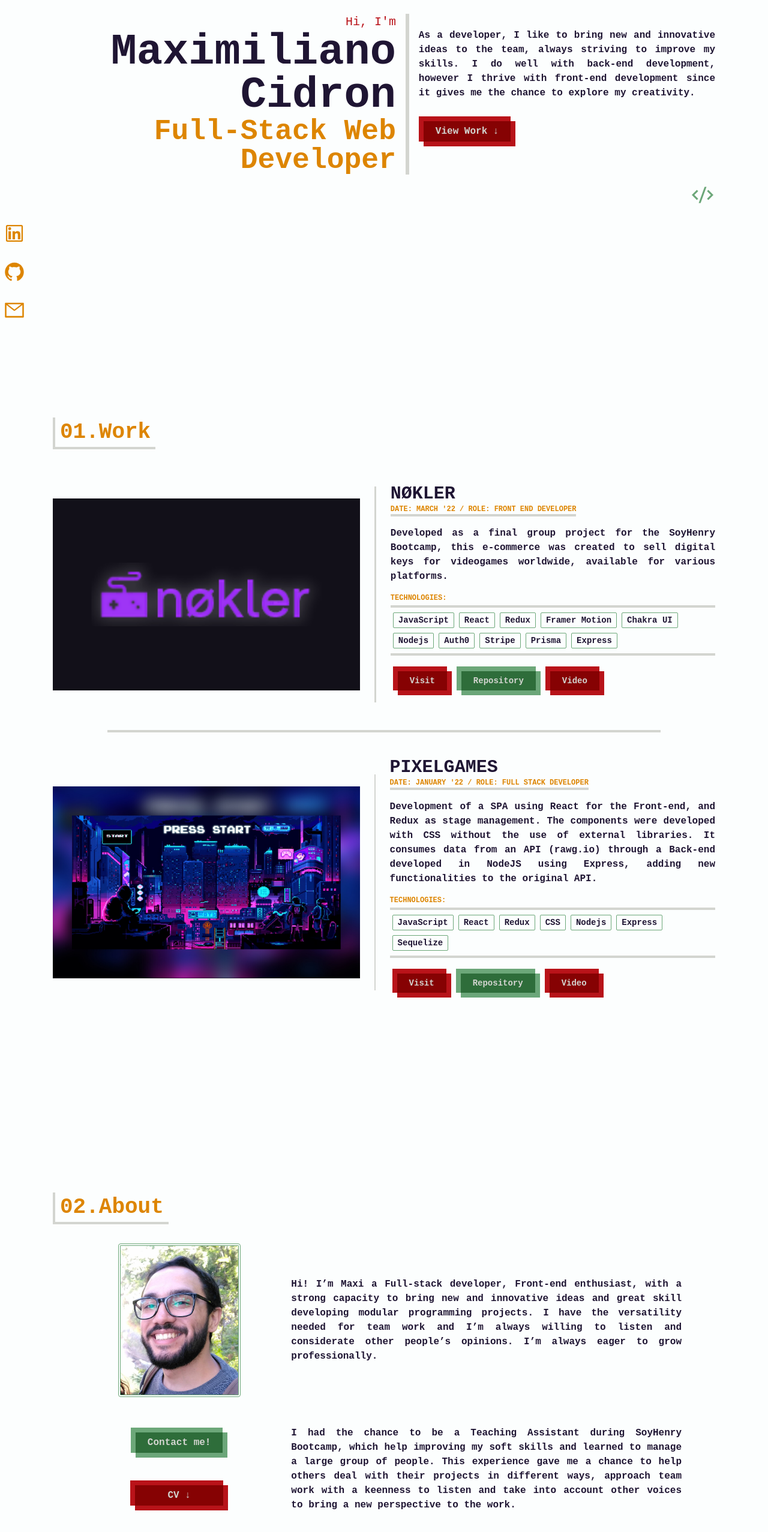
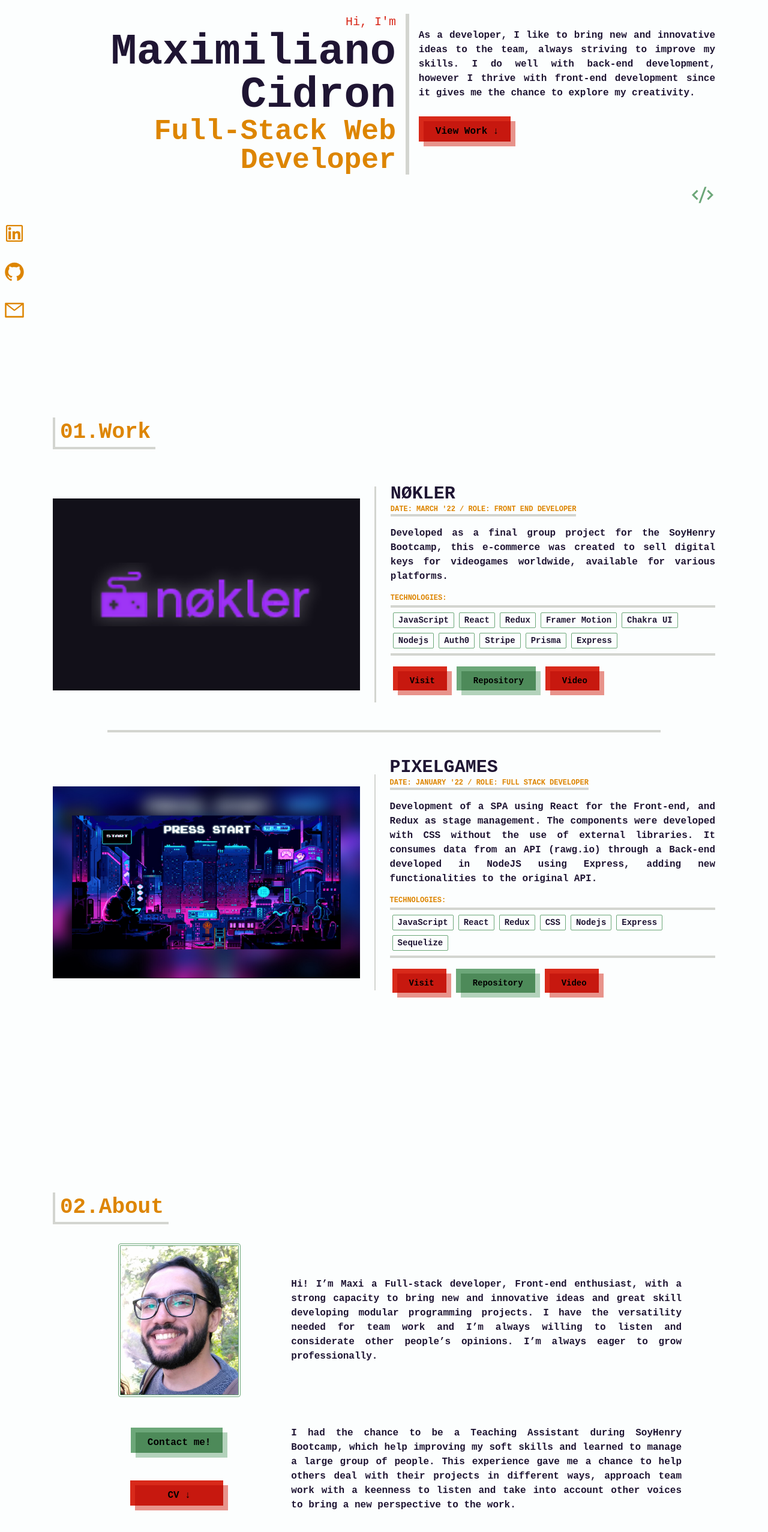
Before and after one commit to MaximilianoCidron/Portfolio, a React (Create React App) app: page / in a window 1280 px wide. Shown: the part 243-2797 px from the top of the page at 60% size. Built offline with nearby package versions, Linux system fonts and the light colour scheme.

Commit message:
Buttons color fix

```diff
--- a/src/components/About.jsx
+++ b/src/components/About.jsx
@@ -47,10 +47,10 @@
                 spy={true}
                 smooth={true}
                 duration={1500}
-                className="relative cursor-pointer mx-2 py-3 font-bold text-light_structure dark:text-structure group px-6 transition-all duration-700"
+                className="relative cursor-pointer mx-2 py-3 font-bold text-black group px-6 transition-all duration-700"
               >
                 <span className="absolute inset-0 w-full h-full transition-all duration-700 transform -translate-x-1 -translate-y-1 bg-light_subtitle dark:bg-subtitle ease dark:opacity-80 lg:group-hover:translate-x-0 lg:group-hover:translate-y-0"></span>
-                <span className="absolute inset-0 w-full h-full transition-all duration-700 transform translate-x-1 translate-y-1 bg-light_subtitle dark:bg-subtitle ease dark:opacity-80 lg:group-hover:translate-x-0 lg:group-hover:translate-y-0 mix-blend-multiply dark:mix-blend-screen"></span>
+                <span className="absolute inset-0 w-full h-full transition-all duration-700 transform translate-x-1 translate-y-1 bg-light_subtitle dark:bg-subtitle ease opacity-50 dark:opacity-80 lg:group-hover:translate-x-0 lg:group-hover:translate-y-0 mix-blend-multiply dark:mix-blend-screen"></span>
                 <span className="relative">Contact me!</span>
               </Link>
             </div>
@@ -58,10 +58,10 @@
               <a
                 href="../assets/English_CV_Maximiliano_Cidron.pdf"
                 download
-                className="mx-2 py-3 font-bold text-light_structure dark:text-structure group relative px-[58px] transition-all duration-700"
+                className="mx-2 py-3 font-bold text-black group relative px-[58px] transition-all duration-700"
               >
                 <span className="absolute inset-0 w-full h-full transition-all duration-700 transform -translate-x-1 -translate-y-1 bg-light_hover dark:bg-hover ease dark:opacity-80 lg:group-hover:translate-x-0 lg:group-hover:translate-y-0"></span>
-                <span className="absolute inset-0 w-full h-full transition-all duration-700 transform translate-x-1 translate-y-1 bg-light_hover dark:bg-hover ease dark:opacity-80 lg:group-hover:translate-x-0 lg:group-hover:translate-y-0 mix-blend-multiply dark:mix-blend-screen"></span>
+                <span className="absolute inset-0 w-full h-full transition-all duration-700 transform translate-x-1 translate-y-1 bg-light_hover dark:bg-hover ease opacity-50 dark:opacity-80 lg:group-hover:translate-x-0 lg:group-hover:translate-y-0 mix-blend-multiply dark:mix-blend-screen"></span>
                 <span className="relative">CV ↓</span>
               </a>
             </div>
--- a/src/components/Contact.jsx
+++ b/src/components/Contact.jsx
@@ -44,10 +44,10 @@
           <div className="my-4 flex items-center justify-center lg:col-span-2">
             <button
               type="submit"
-              className=" mx-2  py-3 font-bold text-light_structure dark:text-structure group relative px-6 transition-all duration-700"
+              className=" mx-2  py-3 font-bold text-black group relative px-6 transition-all duration-700"
             >
               <span className="absolute inset-0 w-full h-full transition duration-700 transform -translate-x-1 -translate-y-1 bg-light_subtitle dark:bg-subtitle ease dark:opacity-80 lg:group-hover:translate-x-0 lg:group-hover:translate-y-0"></span>
-              <span className="absolute inset-0 w-full h-full transition duration-700 transform translate-x-1 translate-y-1 bg-light_subtitle dark:bg-subtitle ease dark:opacity-80 lg:group-hover:translate-x-0 lg:group-hover:translate-y-0 mix-blend-multiply dark:mix-blend-screen"></span>
+              <span className="absolute inset-0 w-full h-full transition duration-700 transform translate-x-1 translate-y-1 bg-light_subtitle dark:bg-subtitle ease opacity-50 dark:opacity-80 lg:group-hover:translate-x-0 lg:group-hover:translate-y-0 mix-blend-multiply dark:mix-blend-screen"></span>
               <span className="relative">
                 Let's collaborate
               </span>
--- a/src/components/Hero.jsx
+++ b/src/components/Hero.jsx
@@ -37,10 +37,10 @@
                 spy={true}
                 smooth={true}
                 duration={1500}
-                className="relative mx-1 px-6 py-3 font-bold text-light_structure dark:text-structure group cursor-pointer transition-all duration-700"
+                className="relative mx-1 px-6 py-3 font-bold text-black group cursor-pointer transition-all duration-700"
               >
                 <span className="absolute inset-0 w-full h-full transition-all duration-700 transform -translate-x-1 -translate-y-1 bg-light_hover dark:bg-hover ease dark:opacity-80 lg:group-hover:translate-x-0 lg:group-hover:translate-y-0"></span>
-                <span className="absolute inset-0 w-full h-full transition-all duration-700 transform translate-x-1 translate-y-1 bg-light_hover dark:bg-hover ease dark:opacity-80 lg:group-hover:translate-x-0 lg:group-hover:translate-y-0 mix-blend-multiply dark:mix-blend-screen"></span>
+                <span className="absolute inset-0 w-full h-full transition-all duration-700 transform translate-x-1 translate-y-1 bg-light_hover dark:bg-hover ease opacity-50 dark:opacity-80 lg:group-hover:translate-x-0 lg:group-hover:translate-y-0 mix-blend-multiply dark:mix-blend-screen"></span>
                 <span className="relative">
                   View Work ↓
                 </span>
--- a/src/components/Navbar.jsx
+++ b/src/components/Navbar.jsx
@@ -121,7 +121,7 @@
 
       <div onClick={handleClick} className="lg:hidden z-10 text-4xl">
         <button className="relative group">
-          <div className="relative flex overflow-hidden items-center justify-center rounded-full w-[50px] h-[50px] transform transition-all duration-300 shadow-md">
+          <div className="relative flex overflow-hidden items-center justify-center rounded-full w-[50px] h-[50px] transform transition-all duration-300">
             <div className="flex flex-col justify-between w-[20px] h-[20px] transform transition-all duration-300 origin-center overflow-hidden">
               <div
                 className={
--- a/src/components/Work.jsx
+++ b/src/components/Work.jsx
@@ -78,30 +78,30 @@
                 <div className="my-8">
                   <a
                     href="https://nokler-noklerhenry.vercel.app/"
-                    className="mx-2 py-3 font-bold text-light_structure dark:text-structure group relative px-6 transition-all duration-700"
+                    className="mx-2 py-3 font-bold text-black group relative px-6 transition-all duration-700"
                   >
                     <span className="absolute inset-0 w-full h-full transition-all duration-700 transform -translate-x-1 -translate-y-1 bg-light_hover dark:bg-hover ease dark:opacity-80 lg:group-hover:translate-x-0 lg:group-hover:translate-y-0"></span>
-                    <span className="absolute inset-0 w-full h-full transition-all duration-700 transform translate-x-1 translate-y-1 bg-light_hover dark:bg-hover ease dark:opacity-80 lg:group-hover:translate-x-0 lg:group-hover:translate-y-0 mix-blend-multiply dark:mix-blend-screen"></span>
+                    <span className="absolute inset-0 w-full h-full transition-all duration-700 transform translate-x-1 translate-y-1 bg-light_hover dark:bg-hover ease opacity-50 dark:opacity-80 lg:group-hover:translate-x-0 lg:group-hover:translate-y-0 mix-blend-multiply dark:mix-blend-screen"></span>
                     <span className="relative">Visit</span>
                   </a>
                 </div>
                 <div className="my-8">
                   <a
                     href="https://github.com/noklerhenry/nokler-client"
-                    className="mx-2 py-3 font-bold text-light_structure dark:text-structure group relative px-6 transition-all duration-700"
+                    className="mx-2 py-3 font-bold text-black group relative px-6 transition-all duration-700"
                   >
                     <span className="absolute inset-0 w-full h-full transition-all duration-700 transform -translate-x-1 -translate-y-1 bg-light_subtitle dark:bg-subtitle ease dark:opacity-80 lg:group-hover:translate-x-0 lg:group-hover:translate-y-0"></span>
-                    <span className="absolute inset-0 w-full h-full transition-all duration-700 transform translate-x-1 translate-y-1 bg-light_subtitle dark:bg-subtitle ease dark:opacity-80 lg:group-hover:translate-x-0 lg:group-hover:translate-y-0 mix-blend-multiply dark:mix-blend-screen"></span>
+                    <span className="absolute inset-0 w-full h-full transition-all duration-700 transform translate-x-1 translate-y-1 bg-light_subtitle dark:bg-subtitle ease opacity-50 dark:opacity-80 lg:group-hover:translate-x-0 lg:group-hover:translate-y-0 mix-blend-multiply dark:mix-blend-screen"></span>
                     <span className="relative">Repository</span>
                   </a>
                 </div>
                 <div className="my-8">
                   <a
                     href="https://nokler-noklerhenry.vercel.app/"
-                    className="mx-2 py-3 font-bold text-light_structure dark:text-structure group relative px-6 transition-all duration-700"
+                    className="mx-2 py-3 font-bold text-black group relative px-6 transition-all duration-700"
                   >
                     <span className="absolute inset-0 w-full h-full transition-all duration-700 transform -translate-x-1 -translate-y-1 bg-light_hover dark:bg-hover ease dark:opacity-80 lg:group-hover:translate-x-0 lg:group-hover:translate-y-0"></span>
-                    <span className="absolute inset-0 w-full h-full transition-all duration-700 transform translate-x-1 translate-y-1 bg-light_hover dark:bg-hover ease dark:opacity-80 lg:group-hover:translate-x-0 lg:group-hover:translate-y-0 mix-blend-multiply dark:mix-blend-screen"></span>
+                    <span className="absolute inset-0 w-full h-full transition-all duration-700 transform translate-x-1 translate-y-1 bg-light_hover dark:bg-hover ease opacity-50 dark:opacity-80 lg:group-hover:translate-x-0 lg:group-hover:translate-y-0 mix-blend-multiply dark:mix-blend-screen"></span>
                     <span className="relative">Video</span>
                   </a>
                 </div>
@@ -168,30 +168,30 @@
                 <div className="my-8">
                   <a
                     href="/"
-                    className="mx-2 py-3 font-bold text-light_structure dark:text-structure group relative px-6 transition-all duration-700"
+                    className="mx-2 py-3 font-bold text-black group relative px-6 transition-all duration-700"
                   >
                     <span className="absolute inset-0 w-full h-full transition-all duration-700 transform -translate-x-1 -translate-y-1 bg-light_hover dark:bg-hover ease dark:opacity-80 lg:group-hover:translate-x-0 lg:group-hover:translate-y-0"></span>
-                    <span className="absolute inset-0 w-full h-full transition-all duration-700 transform translate-x-1 translate-y-1 bg-light_hover dark:bg-hover ease dark:opacity-80 lg:group-hover:translate-x-0 lg:group-hover:translate-y-0 mix-blend-multiply dark:mix-blend-screen"></span>
+                    <span className="absolute inset-0 w-full h-full transition-all duration-700 transform translate-x-1 translate-y-1 bg-light_hover dark:bg-hover ease opacity-50 dark:opacity-80 lg:group-hover:translate-x-0 lg:group-hover:translate-y-0 mix-blend-multiply dark:mix-blend-screen"></span>
                     <span className="relative">Visit</span>
                   </a>
                 </div>
                 <div className="my-8">
                   <a
                     href="https://github.com/MaximilianoCidron/PI-Videogames-main"
-                    className="mx-2 py-3 font-bold text-light_structure dark:text-structure group relative px-6 transition-all duration-700"
+                    className="mx-2 py-3 font-bold text-black group relative px-6 transition-all duration-700"
                   >
                     <span className="absolute inset-0 w-full h-full transition-all duration-700 transform -translate-x-1 -translate-y-1 bg-light_subtitle dark:bg-subtitle ease dark:opacity-80 lg:group-hover:translate-x-0 lg:group-hover:translate-y-0"></span>
-                    <span className="absolute inset-0 w-full h-full transition-all duration-700 transform translate-x-1 translate-y-1 bg-light_subtitle dark:bg-subtitle ease dark:opacity-80 lg:group-hover:translate-x-0 lg:group-hover:translate-y-0 mix-blend-multiply dark:mix-blend-screen"></span>
+                    <span className="absolute inset-0 w-full h-full transition-all duration-700 transform translate-x-1 translate-y-1 bg-light_subtitle dark:bg-subtitle ease opacity-50 dark:opacity-80 lg:group-hover:translate-x-0 lg:group-hover:translate-y-0 mix-blend-multiply dark:mix-blend-screen"></span>
                     <span className="relative">Repository</span>
                   </a>
                 </div>
                 <div className="my-8">
                   <a
                     href="/"
-                    className="mx-2 py-3 font-bold text-light_structure dark:text-structure group relative px-6 transition-all duration-700"
+                    className="mx-2 py-3 font-bold text-black group relative px-6 transition-all duration-700"
                   >
                     <span className="absolute inset-0 w-full h-full transition-all duration-700 transform -translate-x-1 -translate-y-1 bg-light_hover dark:bg-hover ease dark:opacity-80 lg:group-hover:translate-x-0 lg:group-hover:translate-y-0"></span>
-                    <span className="absolute inset-0 w-full h-full transition-all duration-700 transform translate-x-1 translate-y-1 bg-light_hover dark:bg-hover ease dark:opacity-80 lg:group-hover:translate-x-0 lg:group-hover:translate-y-0 mix-blend-multiply dark:mix-blend-screen"></span>
+                    <span className="absolute inset-0 w-full h-full transition-all duration-700 transform translate-x-1 translate-y-1 bg-light_hover dark:bg-hover ease opacity-50 dark:opacity-80 lg:group-hover:translate-x-0 lg:group-hover:translate-y-0 mix-blend-multiply dark:mix-blend-screen"></span>
                     <span className="relative">Video</span>
                   </a>
                 </div>
--- a/tailwind.config.js
+++ b/tailwind.config.js
@@ -15,7 +15,7 @@
         'light_background': '#fcfefe',
         'light_structure': '#d3d5d0',
         'light_text': '#1f1533',
-        'light_hover': '#b91319',
+        'light_hover': '#d8291a',
         'light_title': '#dd8500',
         'light_subtitle': '#6ca779',
       },
```
